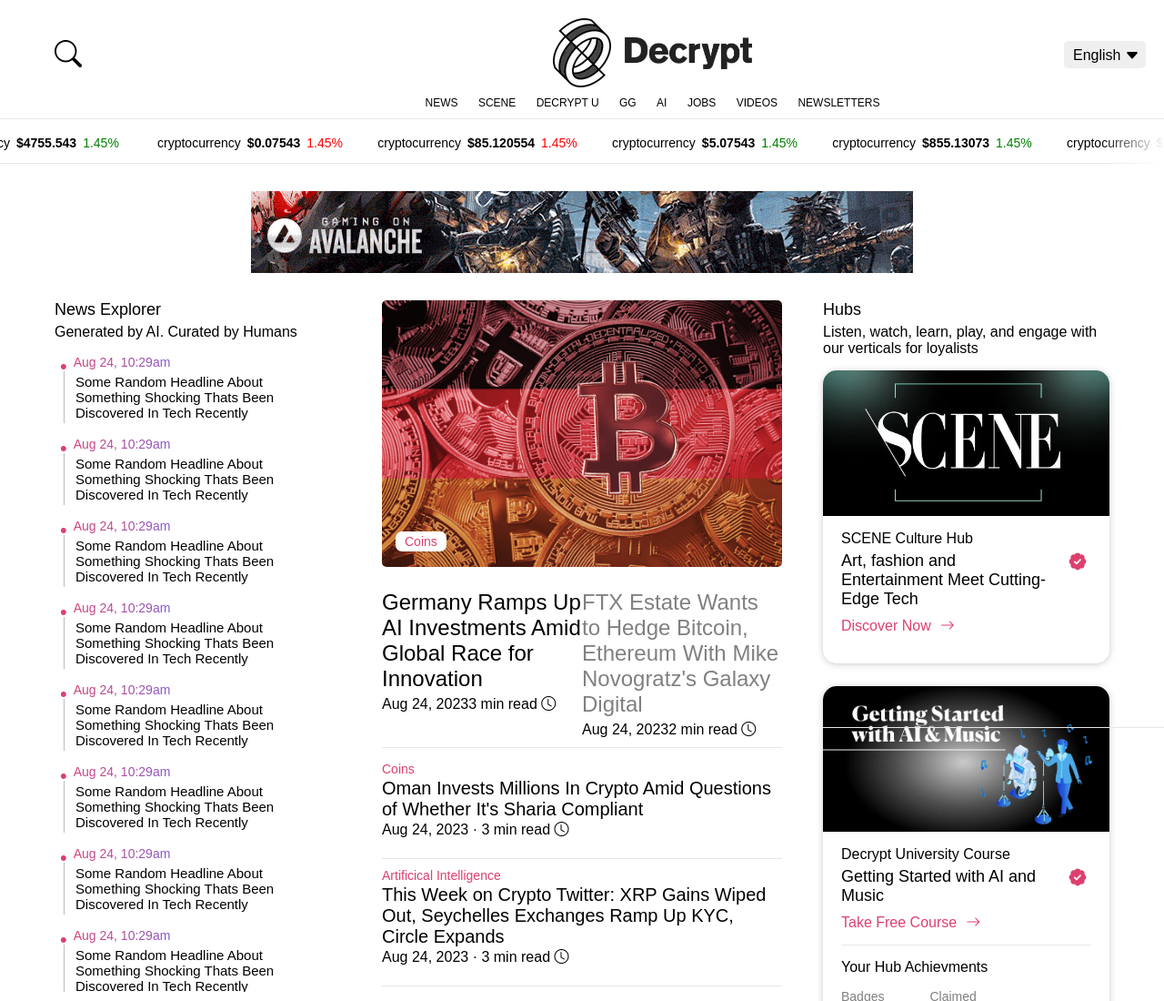
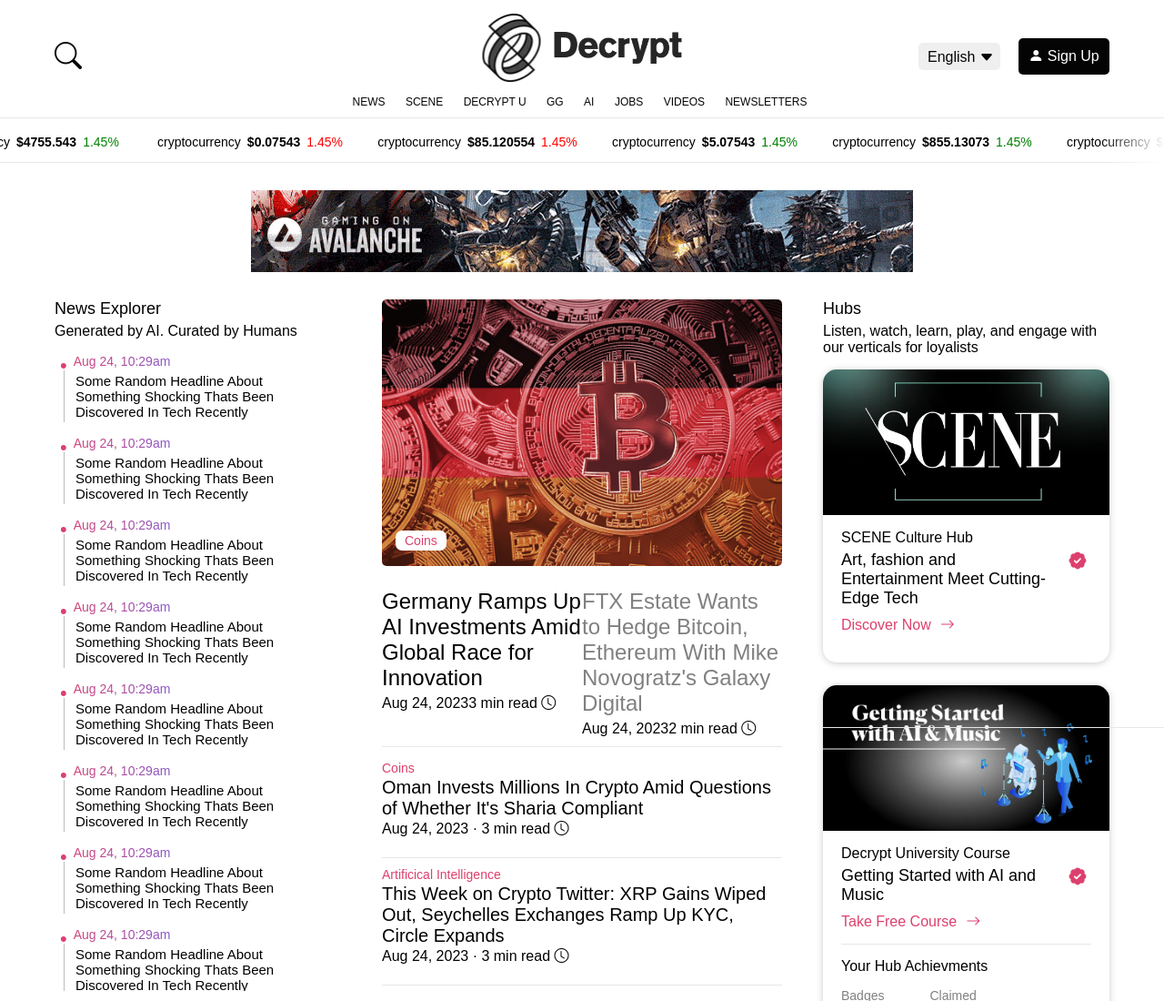
Before and after one commit to cheleaux/Decrypt-Clone, a plain HTML site: page Blog.html in a window 1280 px wide. Shown: the top 1100 px of the page at 91% size. Drawn offline with nearby package versions, Linux system fonts and the light colour scheme; a web font is replaced by a local one.

Commit message:
began implementing header scroll animations

```diff
--- a/Blog.html
+++ b/Blog.html
@@ -10,13 +10,15 @@
 </head>
 <body>
     <header id="main-header" class="body-header">
-        <div class="header-wrapper flex">
+        <div class="header-wrapper">
+            <div>
+                <div id="logo-container" class="logo"><a id="logo" href="#" class="flex"><img src="Assets/decrypt-mark.webp" alt="logo"><img src="Assets/decrypt-word.webp" alt="LOGO TEXT"></a></div>
+                <div class="header-main flex">
                     <div class="header-left flex">
                         <i class="bi bi-search"></i>
                         <a href="#"><img src="Assets/decrypt-mark.webp" alt="logo" class="hidden"></a>
                     </div>
                     <div class="header-center">
-                    <div class="logo"><a href="#" class="flex"><img src="Assets/decrypt-mark.webp" alt="logo"><img src="Assets/decrypt-word.webp" alt="LOGO TEXT"></a></div>
                         <nav class="flex">
                             <a href="#" class="nav-item">NEWS</a>
                             <a href="#" class="nav-item">SCENE</a>
@@ -36,6 +38,8 @@
                             </select>
                         </div>
                         <button><i class="bi bi-person-fill"></i> Sign Up</button>
+                    </div>
+                </div>
             </div>
         </div>
         <hr>
--- a/main.js
+++ b/main.js
@@ -1,4 +1,23 @@
-window.addEventListener("scroll", () => {
-    const header = document.getElementById ("main-header");
-    header.classList.toggle("sticky", window.scrollY > 0)
-});
+window.addEventListener("scroll", styleStickyHeader)
+
+function styleStickyHeader(){
+    const header = document.getElementById("main-header");
+    const logo = document.getElementById("logo");
+    const logoContainer = document.getElementById("logo");
+
+    ofHeaderScrolled = window.scrollY / 130;
+    header.classList.toggle("sticky", window.scrollY > 0);
+
+    function hideLogo(){
+        if (window.scrollY < 130){
+            logo.style.width = `max(60px, ${219 * (1 - ofHeaderScrolled)}px)`;
+        }
+
+        if (logo.style.width < 70){
+            logoContainer.style.transform = `translateY(${-(ofHeaderScrolled * 100)}%);`
+        }
+    };
+
+    hideLogo()
+    console.log(-(ofHeaderScrolled * 100))
+};
--- a/style.css
+++ b/style.css
@@ -32,7 +32,7 @@
     --fs-220: 1.375rem;
     --fs-240: 1.5rem;
 
-    --transtion-header: ease-in-out .5s
+    --transtion-header: ease-in-out 1s
 }
 
 
@@ -162,7 +162,16 @@
     width: 100%;
     margin-bottom: 2px;
     background-color: var(--clr-text-light);
+    opacity: 98%;
     z-index: 999;
+    height: max-content;
+    transform: var(--transtion-header);
+}
+
+.header-main {
+    justify-content: space-between;
+    align-items: center;
+    height: 94px;
 }
 
 hr {
@@ -174,12 +183,14 @@
 }
 
 .header-wrapper {
-    width: 1440px;
-    padding: 0 60px;
+    max-width: 1440px;
+    padding: 15px 60px 10px;
     margin: auto;
-    justify-content: space-between;
-    align-items: center;
+}
 
+.header-wrapper > div {
+    width: 100%;
+    position: relative;
 }
 
 .header-left, .herder-center, .header-right {
@@ -203,10 +214,13 @@
 
 .header-center {
     margin-right: -135px;
+    height: max-content;
+    transform: translateY(50px);
 }
 .header-right {
     gap: 20px;
     align-items: center;
+    height: max-content;
 }
 
 .header-right > button, .lang-select > select {
@@ -262,23 +276,25 @@
 
 .logo {
     width: max-content;
-    padding: 20px 0 10px 0;
-    flex-direction: row;
-    margin: auto;
-    z-index: 100;
+    position: absolute;
+    left: 50%;
+    transform: translateX(-50%);
 }
 
 .logo > a {
     align-items: center;
+    justify-content: space-between;
+    max-width: 219px;
 }
 
 .logo > a :first-child {
-    margin-right: 15px;
+    max-width: 29%;
 }
 
 .logo > a :last-child {
-    width: auto;
-    max-height: 35px;
+    width: 100%;
+    max-width: 64%;
+    height: auto;
 }
 
 .header-center > nav {
@@ -300,24 +316,12 @@
 
  /* Sticky Styles */
 
-.sticky * {
-    transition: var(--transtion-header);
+.sticky + .crypto-carousel-container {
+    margin-top: 130px;
 }
 
-.sticky img {
-    height: 0;
-}
-
-.sticky + .crypto-carousel-container {
-    margin-top: 76px;
-}
-
-.sticky nav {
-    align-self: center;
-}
-
-.sticky .header-wrapper {
-    padding-bottom: 20px;
+.sticky .logo > a {
+    width: ;
 }
 
 /* ------ Carousel ------ */
```
Lines whose indentation alone changed are shown as unchanged.
